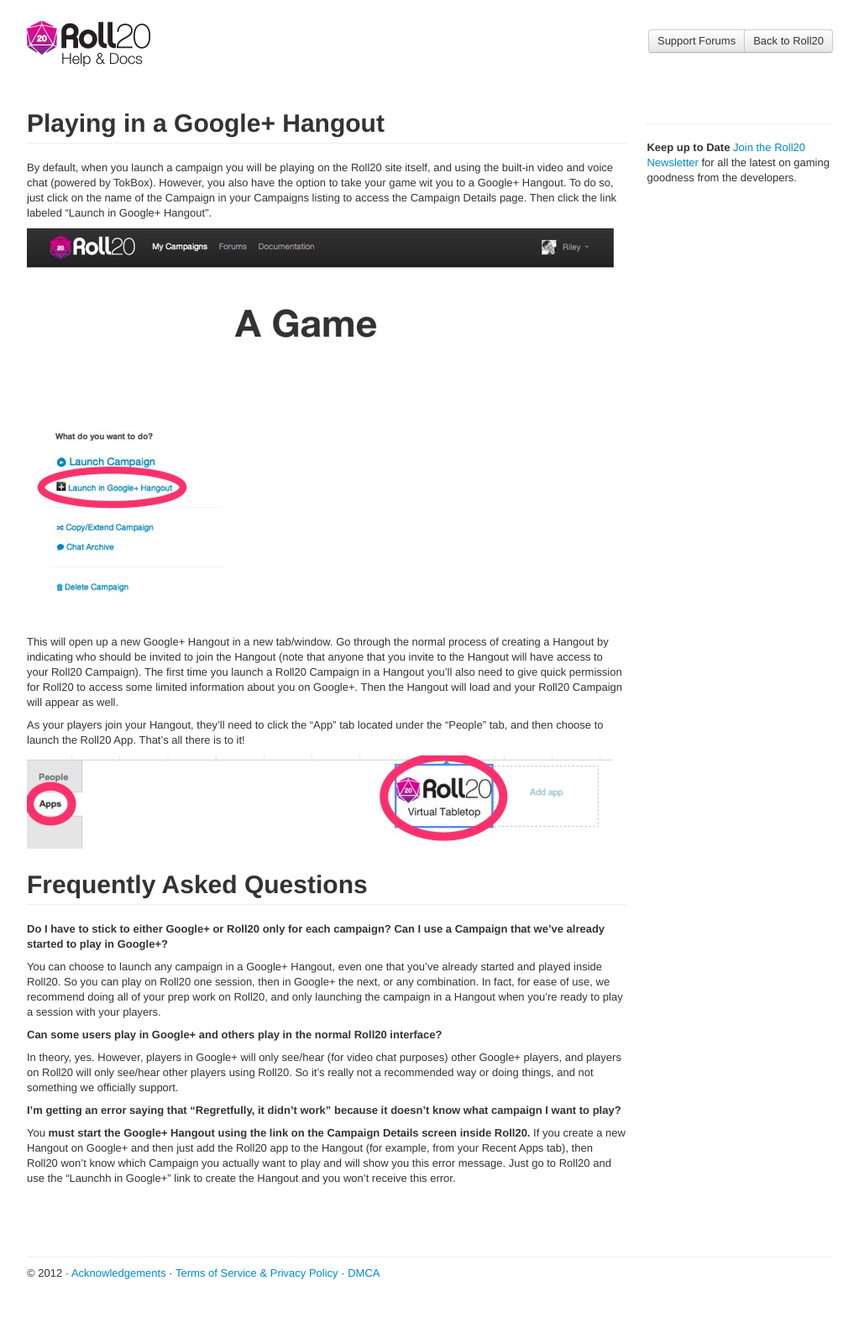
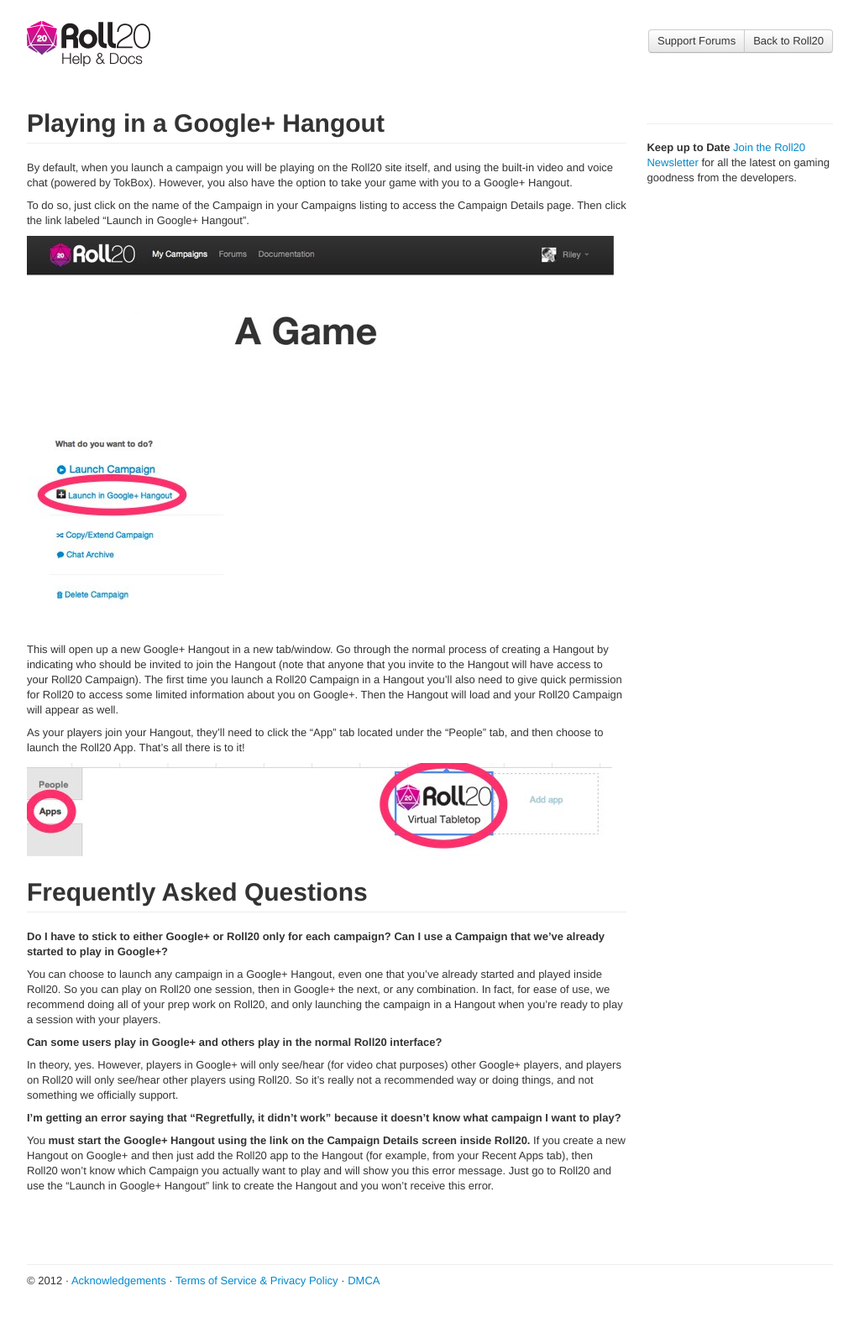
Before and after one commit to Roll20/help.roll20.net, a Jekyll site: the page built from _posts/2012-05-29-playing-in-google-plus.markdown, in a window 1280 px wide. Shown: the whole page at 84% size, without its empty margins (128-1151 px from the left). Built offline with Jekyll 4.4.1, drawn with Linux system fonts in a browser that asks for light colours; nearby versions of some CDN libraries; Markdown is read by kramdown in place of the engine named in the settings; comment, search, counter and statistics services are not loaded.

Commit message:
spell check

```diff
--- a/_posts/2012-05-29-playing-in-google-plus.markdown
+++ b/_posts/2012-05-29-playing-in-google-plus.markdown
@@ -4,7 +4,9 @@ title: Playing in a Google+ Hangout
 categories: beginner popular
 ---
 
-By default, when you launch a campaign you will be playing on the Roll20 site itself, and using the built-in video and voice chat (powered by TokBox). However, you also have the option to take your game wit you to a Google+ Hangout. To do so, just click on the name of the Campaign in your Campaigns listing to access the Campaign Details page. Then click the link labeled "Launch in Google+ Hangout".
+By default, when you launch a campaign you will be playing on the Roll20 site itself, and using the built-in video and voice chat (powered by TokBox). However, you also have the option to take your game with you to a Google+ Hangout.
+
+To do so, just click on the name of the Campaign in your Campaigns listing to access the Campaign Details page. Then click the link labeled "Launch in Google+ Hangout".
 
 <img src="/images/gplusss1.jpg" />
 
@@ -27,4 +29,4 @@ In theory, yes. However, players in Google+ will only see/hear (for video chat p
 
 **I'm getting an error saying that "Regretfully, it didn't work" because it doesn't know what campaign I want to play?**
 
-You **must start the Google+ Hangout using the link on the Campaign Details screen inside Roll20.** If you create a new Hangout on Google+ and then just add the Roll20 app to the Hangout (for example, from your Recent Apps tab), then Roll20 won't know which Campaign you actually want to play and will show you this error message. Just go to Roll20 and use the "Launchh in Google+" link to create the Hangout and you won't receive this error.
+You **must start the Google+ Hangout using the link on the Campaign Details screen inside Roll20.** If you create a new Hangout on Google+ and then just add the Roll20 app to the Hangout (for example, from your Recent Apps tab), then Roll20 won't know which Campaign you actually want to play and will show you this error message. Just go to Roll20 and use the "Launch in Google+ Hangout" link to create the Hangout and you won't receive this error.
```
